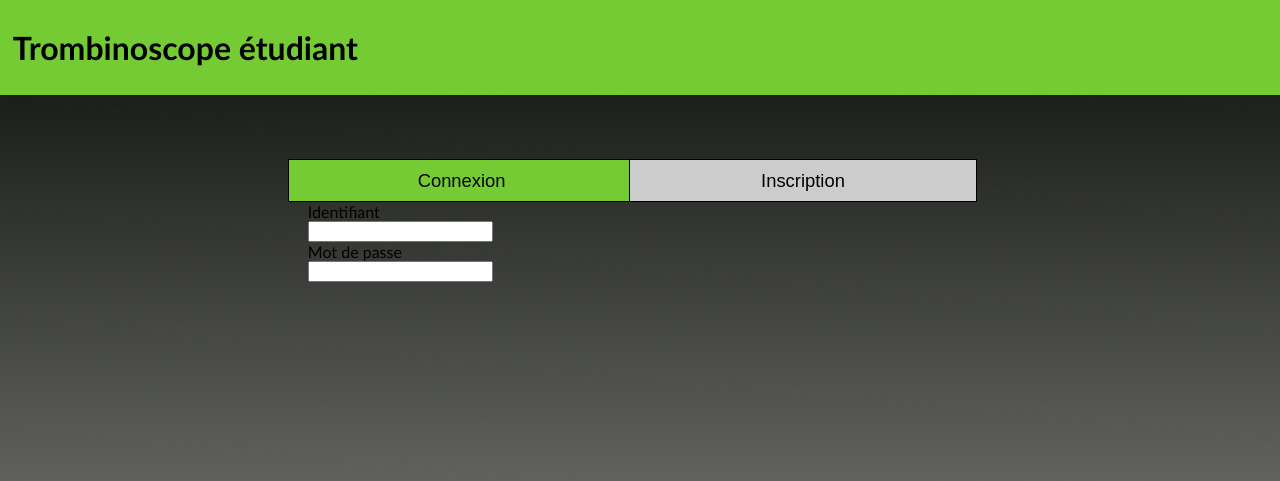
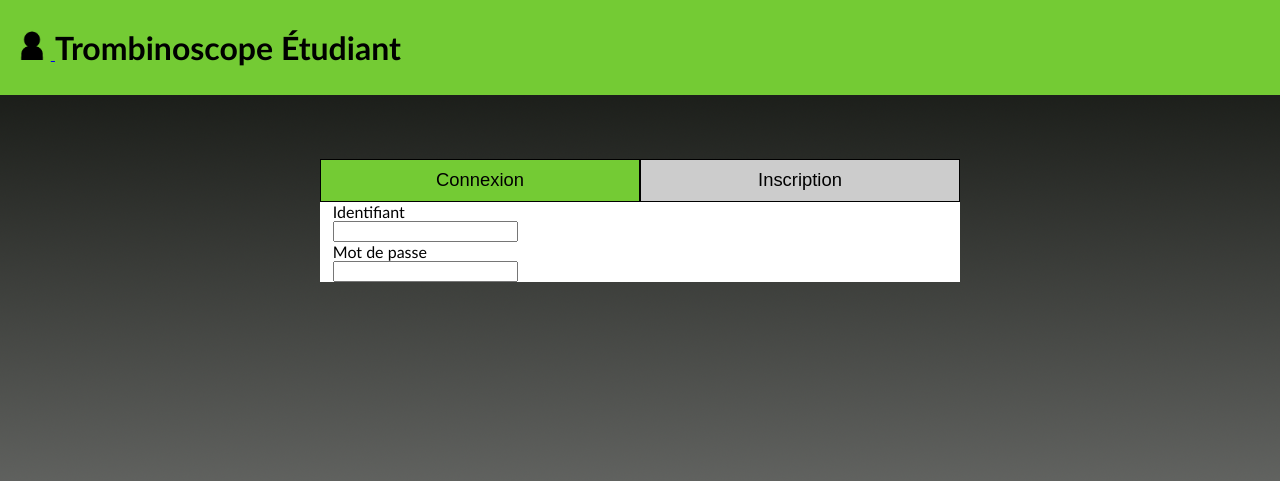
Before and after one commit to LeMecChelou/Projet_Trombinoscope, a PHP site: page /trombi-etu/index.html in a window 1280 px wide. Shown: the top 481 px of the page. Run offline with PHP 8.4, Linux system fonts and the light colour scheme.

Commit message:
MAJ 20/04/2020 - 13:48

```diff
--- a/Trombinoscope/assets/style.css
+++ b/Trombinoscope/assets/style.css
@@ -37,29 +37,56 @@ body{
     padding-bottom: 0.5%;
 }
 
+#header_etudiants h1{
+    display: inline-block;
+}
+
+#logo_site_etudiant img{
+    width: 3%;
+}
+
 #conteneur_choix_etu{
+    background-color: white;
     margin-top: 5%;
-    margin-left: 22.5%;
+    margin-left: 25%;
+    width: 50%;
+}
+
+#boutons_choix_etu{
+    display:flex;
+}
+
+#bouton_etu_droit{
+    display: inline-block;
+    width: 50%;
+}
+
+#bouton_etu_gauche{
+    display: inline-block;
+    width: 50%;
+    margin-right: 0;
 }
 
 #choix_etu_actif{
     font-size: 115%;
     background-color: #74cb34;
     border: black 1px solid;
-    width: 35%;
-    margin-right: -1%;
-    padding-top: 1%;
-    padding-bottom: 1%;
+    width: 100%;
+    padding-top: 3%;
+    padding-bottom: 3%;
 }
 
 #choix_etu_inactif{
     font-size: 115%;
     background-color: #cccccc;
     border: black 1px solid;
-    width: 35%;
-    margin-right: -1%;
-    padding-top: 1%;
-    padding-bottom: 1%;
+    width: 100%;
+    padding-top: 3%;
+    padding-bottom: 3%;
+}
+
+#formulaire_etu{
+    margin-left: 0;
 }
 
 .input{
--- a/Trombinoscope/trombi-etu/index.html
+++ b/Trombinoscope/trombi-etu/index.html
@@ -9,13 +9,21 @@
 
     <body>
         <header id="header_etudiants">
-            <h1>Trombinoscope étudiant</h1>
+            <a href="../index.html" id="logo_site_etudiant">
+                <img src="../assets/logo_site.png" alt="Logo"/>
+            </a>
+            <h1>Trombinoscope Étudiant</h1>
         </header>
 
         <div id="conteneur_choix_etu">
-            <button class="bouton_choix_etu" id="choix_etu_actif" onclick="connection_priority();">Connexion</button>
-            <button class="bouton_choix_etu" id="choix_etu_inactif" onclick="inscription_priority();">Inscription</button>
-
+            <div id="boutons_choix_etu">
+                <div id="bouton_etu_droit">
+                    <button class="bouton_choix_etu" id="choix_etu_actif" onclick="connection_priority();">Connexion</button>
+                </div>
+                <div id="bouton_etu_gauche">
+                    <button class="bouton_choix_etu" id="choix_etu_inactif" onclick="inscription_priority();">Inscription</button>
+                </div>
+            </div>
             <div id="formulaire_etu">
                 <form method="POST" action="../scripts/check_connection.php">
                     <label class="input" for="input_id">Identifiant</label>
```
Also changed, not shown: Trombinoscope/assets/logo_site.png (added).
